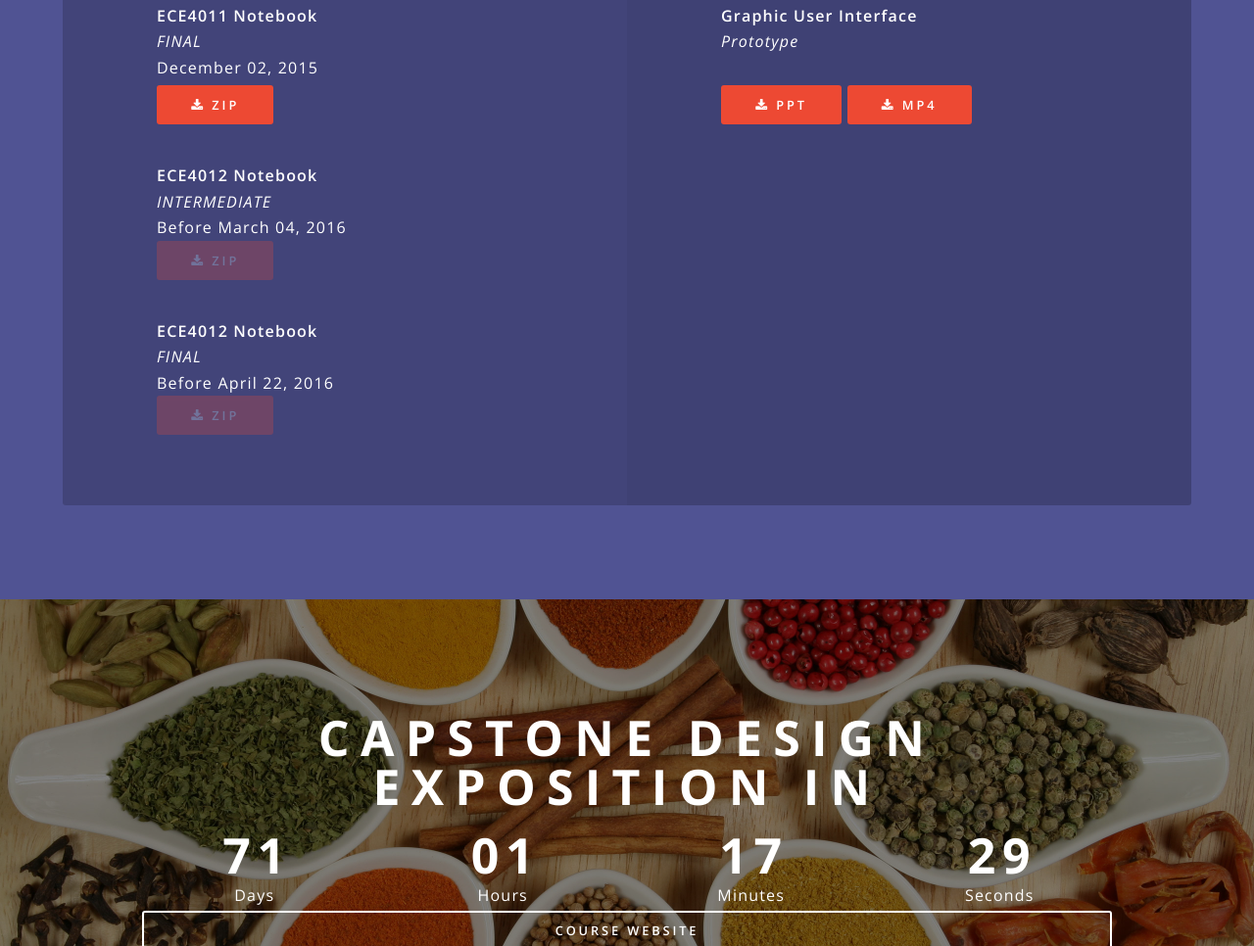
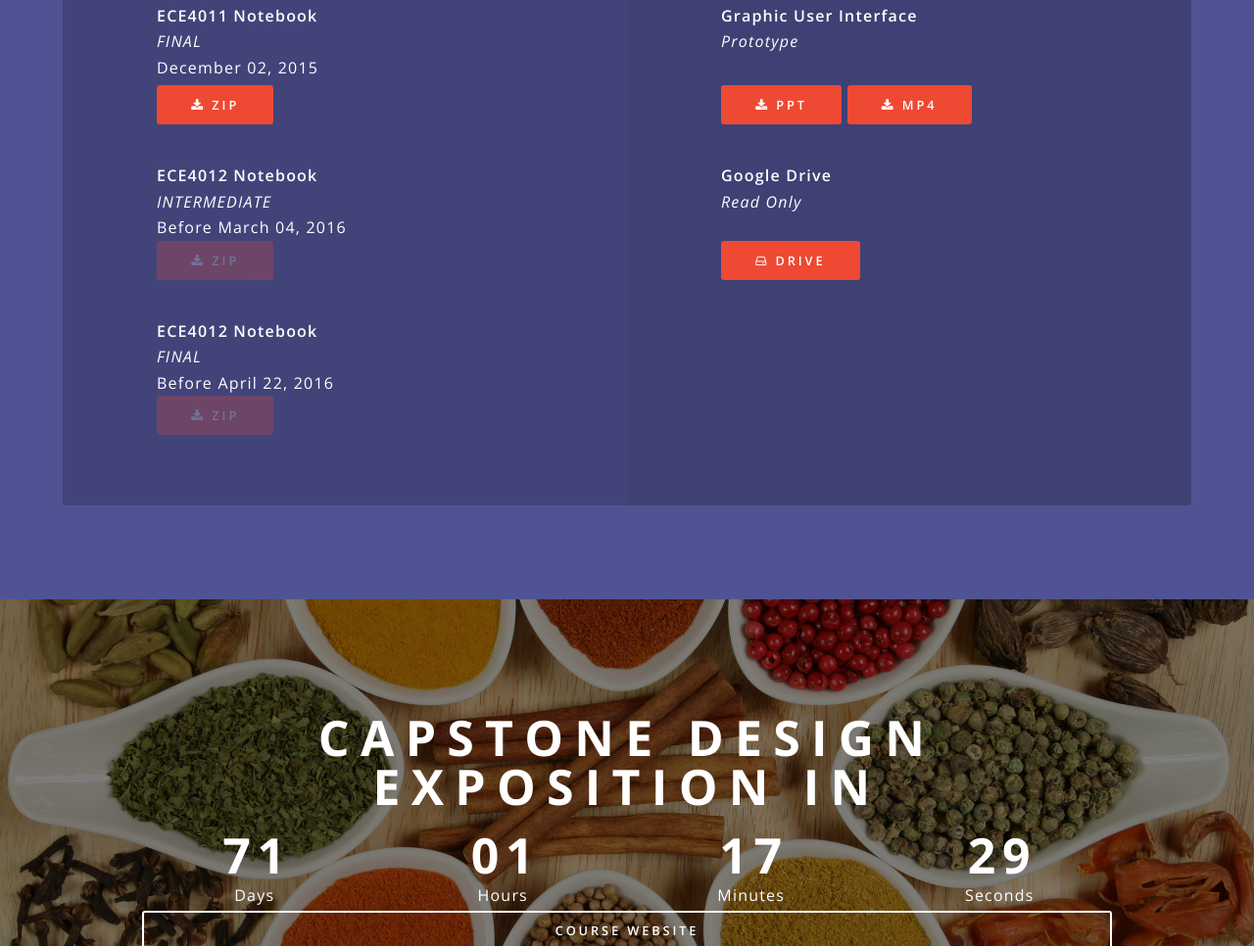
Before and after one commit to RatchapongT/SpiceMixerWebsiteV2, a plain HTML site: page index.html in a window 1280 px wide. Shown: the part 4418-5384 px from the top of the page at 98% size. Drawn offline with nearby package versions, Linux system fonts and the light colour scheme.

Commit message:
upload drive

```diff
--- a/index.html
+++ b/index.html
@@ -294,6 +294,15 @@
                                 <a href = "documents/additional/gui_prototype.mp4" download = "gui_prototype.mp4" class = "button special icon fa-download">MP4</a>
                             </p>
 
+                            <p><strong>Google Drive</strong>
+                                <br>
+                                <i>Read Only</i>
+                                <br>
+                                <br>
+
+                                <a href = "https://drive.google.com/folderview?id=0B0onUYjVg9s_bU1fU1FLeVdfbE0&usp=sharing" class = "button special icon fa-hdd-o">DRIVE</a>
+                            </p>
+
                         </li>
 
                     </ul>
```
